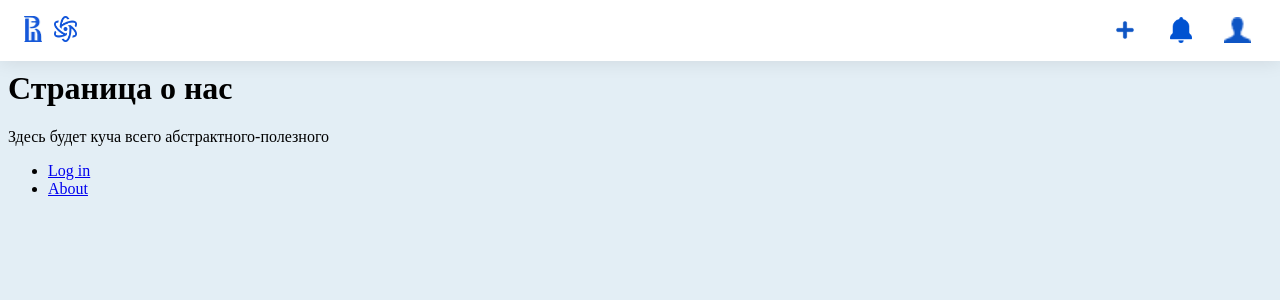
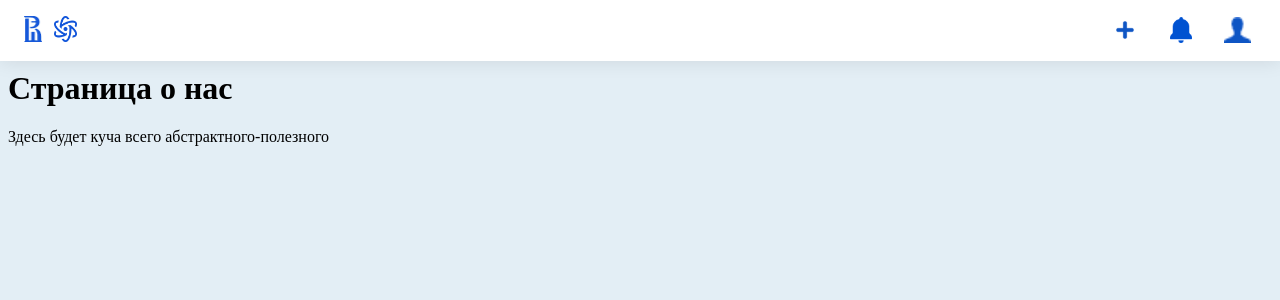
Before and after one commit to sitandr/hse-physics-website, a Django app: page /about-us in a window 1280 px wide. Shown: the top 300 px of the page. Run offline with Django 4.2, Linux system fonts and the light colour scheme.

Commit message:
Removed bottom navigation bar

```diff
--- a/templates/main/base.html
+++ b/templates/main/base.html
@@ -61,29 +61,7 @@
 
 <div class="main">
     {% block body %}{% endblock %}
-    <header class="d-flex justify-content-center py-3">
-        <ul class="nav nav-pills">
+</div>
 
-            {% if user.is_authenticated %}
-
-                <li class="nav-item"><a href="{% url 'home' %}" class="nav-link active" aria-current="page">Home</a>
-                </li>
-                <li class="nav-item"><a href="{% url 'profile' user.id %}" class="nav-link">Profile</a></li>
-                <li class="nav-item"><a href="{% url 'create_course' %}" class="nav-link">Create course</a></li>
-                <li class="nav-item"><a href="{% url 'announce' %}" class="nav-link">Announcements</a></li>
-                <li class="nav-item"><a href="{% url 'logout' %}" class="nav-link">Log out</a></li>
-
-            {% else %}
-
-                <li class="nav-item"><a href="{% url 'login' %}" class="nav-link">Log in</a></li>
-
-            {% endif %}
-
-            <li class="nav-item"><a href="{% url 'about' %}" class="nav-link">About</a></li>
-
-
-        </ul>
-    </header>
-</div>
 </body>
 </html>
```
